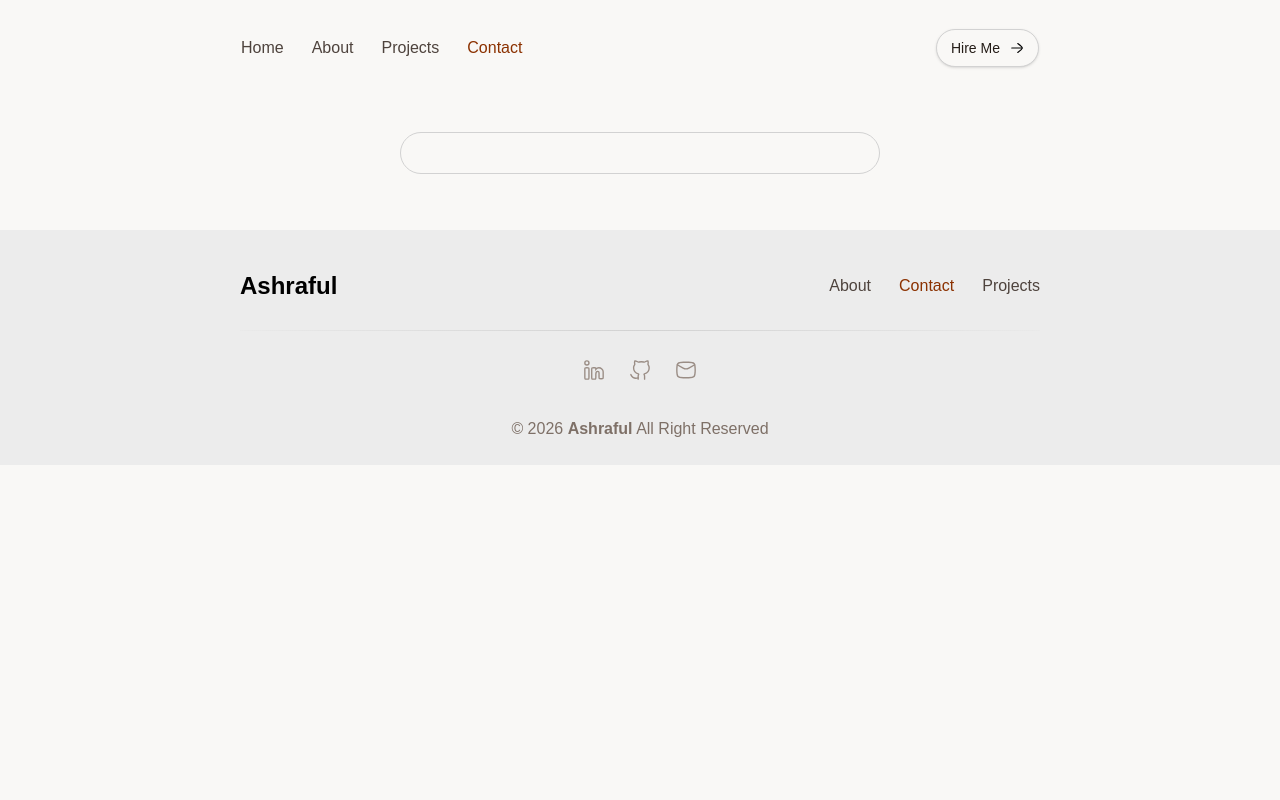
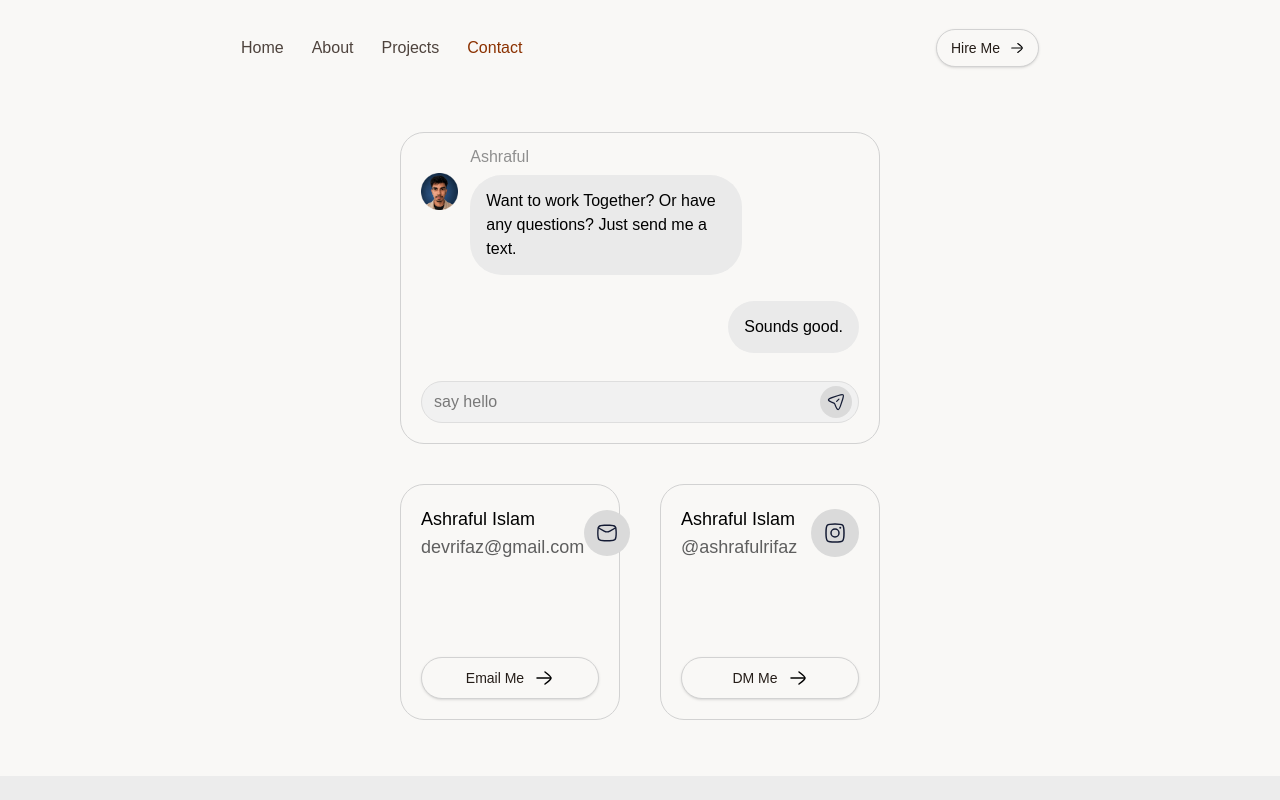
Before and after one commit to ashrafulrifaz/my-portfolio, a Next.js app: page /contact in a window 1280 px wide. Shown: the top 800 px of the page. Built offline with nearby package versions, Linux system fonts and the light colour scheme.

Commit message:
added chat section

```diff
--- a/src/app/contact/page.js
+++ b/src/app/contact/page.js
@@ -1,9 +1,12 @@
+import ChatSection from '@/components/ChatSection/ChatSection';
+import SocialSection from '@/components/SocialSection/SocialSection';
 import React from 'react';
 
 const page = () => {
     return (
         <div className='px-40 py-14'>
-            <div className='border border-[#d2d2d2] rounded-3xl p-5'></div>
+            <ChatSection />
+            <SocialSection />
         </div>
     );
 };
--- /dev/null
+++ b/src/components/ChatSection/ChatSection.jsx
@@ -0,0 +1,41 @@
+import Image from 'next/image';
+import React from 'react';
+
+const ChatSection = () => {
+    return (
+        <div className='border border-[#d2d2d2] rounded-3xl p-5 pt-3'>
+
+            {/* My Text */}
+            <div className='flex gap-3'>
+                <div className='pt-7'>
+                    <Image src={'/assets/mine.png'} alt='my image' width={50} height={50} />
+                </div>
+                <div>
+                    <h5 className='text-[#8f8f8f]'>Ashraful</h5>
+                    <div className='bg-[#eaeaea] px-4 py-3.5 mt-1.5 rounded-4xl max-w-[70%]'>
+                        <p>Want to work Together? Or have any questions? Just send me a text.</p>
+                    </div>
+                </div>
+            </div>
+
+            {/* My Text */}
+            <div className='flex justify-end mt-5'>
+                <div className='bg-[#eaeaea] px-4 py-3.5 mt-1.5 rounded-4xl max-w-[70%]'>
+                    <p>Sounds good.</p>
+                </div>
+            </div>
+
+            <form className='w-full relative mt-7'>
+                <input type="text" placeholder='say hello' className='bg-[#f1f1f1] border border-[#dedede] w-full rounded-full py-2 px-3 focus:outline-0' />
+                <button type='submit' className='bg-[#dadada] rounded-full p-[6px] absolute top-[5px] right-[7px] cursor-pointer'>
+                    <svg xmlns="http://www.w3.org/2000/svg" viewBox="0 0 24 24" width="20" height="20" color="#141b34" fill="none" stroke="#141b34" strokeWidth="1.5" strokeLinecap="round" strokeLinejoin="round">
+                        <path d="M8.87038 6.13264L14.7327 4.19538C18.033 3.10476 19.6831 2.55945 20.5579 3.43426C21.4327 4.30907 20.8874 5.95922 19.7968 9.25953L17.8595 15.1218C16.6236 18.8619 16.0056 20.7319 14.8796 20.9603C14.6411 21.0087 14.3955 21.0129 14.1549 20.9727C13.019 20.7832 12.3132 18.9359 10.9016 15.2413C10.6328 14.5376 10.4983 14.1858 10.2574 13.9127C10.2018 13.8497 10.1424 13.7903 10.0795 13.7348C9.80638 13.4938 9.45455 13.3594 8.75089 13.0906C5.05627 11.679 3.20896 10.9732 3.01945 9.83727C2.97931 9.59669 2.98353 9.35108 3.03189 9.11259C3.26025 7.98657 5.13029 7.36859 8.87038 6.13264Z"></path>
+                        <path d="M12.8008 11.1865L15.498 8.48926"></path>
+                    </svg>
+                </button>
+            </form>
+        </div>
+    );
+};
+
+export default ChatSection;
--- a/src/components/Projects/Projects.jsx
+++ b/src/components/Projects/Projects.jsx
@@ -51,6 +51,16 @@ const Projects = () => {
                     </div>
                 ))
             }
+
+            <div className='flex justify-center mt-14'>
+                <Link href={'/'} className='btn'>
+                    <span className="text-sm">More Projects</span>
+                    <svg xmlns="http://www.w3.org/2000/svg" viewBox="0 0 24 24" width="24" height="24" color="#000000" fill="none" stroke="currentColor" strokeWidth="1.5" strokeLinecap="round" strokeLinejoin="round">
+                        <path d="M18.5 12L4.99997 12"></path>
+                        <path d="M13 18C13 18 19 13.5811 19 12C19 10.4188 13 6 13 6"></path>
+                    </svg>
+                </Link>
+            </div>
         </div>
     );
 };
--- /dev/null
+++ b/src/components/SocialSection/SocialSection.jsx
@@ -0,0 +1,62 @@
+import Link from 'next/link';
+import React from 'react';
+
+const SocialSection = () => {
+    return (
+        <div className='grid grid-cols-2 gap-10 mt-10'>
+            <div className='border border-[#d2d2d2] rounded-3xl p-5'>
+                <div className='flex items-center justify-between'>
+                    <div>
+                        <h4 className='font-medium text-lg'>Ashraful Islam</h4>
+                        <h5 className='text-[#5f5f5f] text-lg'>devrifaz@gmail.com</h5>
+                    </div>
+                    <div className='bg-[#dadada] rounded-full p-3'>
+                        <svg xmlns="http://www.w3.org/2000/svg" viewBox="0 0 24 24" width="22" height="22" color="#141b34" fill="none" stroke="#141b34" strokeWidth="1.5" strokeLinejoin="round">
+                            <path d="M2 6L8.91302 9.91697C11.4616 11.361 12.5384 11.361 15.087 9.91697L22 6"></path>
+                            <path d="M2.01577 13.4756C2.08114 16.5412 2.11383 18.0739 3.24496 19.2094C4.37608 20.3448 5.95033 20.3843 9.09883 20.4634C11.0393 20.5122 12.9607 20.5122 14.9012 20.4634C18.0497 20.3843 19.6239 20.3448 20.7551 19.2094C21.8862 18.0739 21.9189 16.5412 21.9842 13.4756C22.0053 12.4899 22.0053 11.5101 21.9842 10.5244C21.9189 7.45886 21.8862 5.92609 20.7551 4.79066C19.6239 3.65523 18.0497 3.61568 14.9012 3.53657C12.9607 3.48781 11.0393 3.48781 9.09882 3.53656C5.95033 3.61566 4.37608 3.65521 3.24495 4.79065C2.11382 5.92608 2.08114 7.45885 2.01576 10.5244C1.99474 11.5101 1.99475 12.4899 2.01577 13.4756Z"></path>
+                        </svg>
+                    </div>
+                </div>
+
+                <div className='mt-24'>
+
+                    <Link href={'mailto:your@email.com'} className='btn justify-center text-lg' target='_blank'>
+                        <span className="text-sm">Email Me</span>
+                        <svg xmlns="http://www.w3.org/2000/svg" viewBox="0 0 24 24" width="24" height="24" color="#000000" fill="none" stroke="currentColor" strokeWidth="1.5" strokeLinecap="round" strokeLinejoin="round">
+                            <path d="M18.5 12L4.99997 12"></path>
+                            <path d="M13 18C13 18 19 13.5811 19 12C19 10.4188 13 6 13 6"></path>
+                        </svg>
+                    </Link>
+                </div>
+            </div>
+            <div className='border border-[#d2d2d2] rounded-3xl p-5'>
+                <div className='flex items-center justify-between'>
+                    <div>
+                        <h4 className='font-medium text-lg'>Ashraful Islam</h4>
+                        <h5 className='text-[#5f5f5f] text-lg'>@ashrafulrifaz</h5>
+                    </div>
+                    <div className='bg-[#dadada] rounded-full p-3'>
+                        <svg xmlns="http://www.w3.org/2000/svg" viewBox="0 0 24 24" width="24" height="24" color="#141b34" fill="none" stroke="#141b34" strokeWidth="1.5" strokeLinecap="round" strokeLinejoin="round">
+                            <path d="M3 12C3 7.75736 3 5.63604 4.31802 4.31802C5.63604 3 7.75736 3 12 3C16.2426 3 18.364 3 19.682 4.31802C21 5.63604 21 7.75736 21 12C21 16.2426 21 18.364 19.682 19.682C18.364 21 16.2426 21 12 21C7.75736 21 5.63604 21 4.31802 19.682C3 18.364 3 16.2426 3 12Z"></path>
+                            <path d="M16 12C16 14.2091 14.2091 16 12 16C9.79086 16 8 14.2091 8 12C8 9.79086 9.79086 8 12 8C14.2091 8 16 9.79086 16 12Z"></path>
+                            <path d="M17.3748 6.75024H17.2498M17.4998 6.75024C17.4998 6.88832 17.3878 7.00024 17.2498 7.00024C17.1117 7.00024 16.9998 6.88832 16.9998 6.75024C16.9998 6.61217 17.1117 6.50024 17.2498 6.50024C17.3878 6.50024 17.4998 6.61217 17.4998 6.75024Z"></path>
+                        </svg>
+                    </div>
+                </div>
+
+                <div className='mt-24'>
+
+                    <Link href={'https://www.instagram.com/ashrafulrifaz/'} className='btn justify-center text-lg' target='_blank'>
+                        <span className="text-sm">DM Me</span>
+                        <svg xmlns="http://www.w3.org/2000/svg" viewBox="0 0 24 24" width="24" height="24" color="#000000" fill="none" stroke="currentColor" strokeWidth="1.5" strokeLinecap="round" strokeLinejoin="round">
+                            <path d="M18.5 12L4.99997 12"></path>
+                            <path d="M13 18C13 18 19 13.5811 19 12C19 10.4188 13 6 13 6"></path>
+                        </svg>
+                    </Link>
+                </div>
+            </div>
+        </div>
+    );
+};
+
+export default SocialSection;
```
Also changed, not shown: public/assets/mine.png (added).
